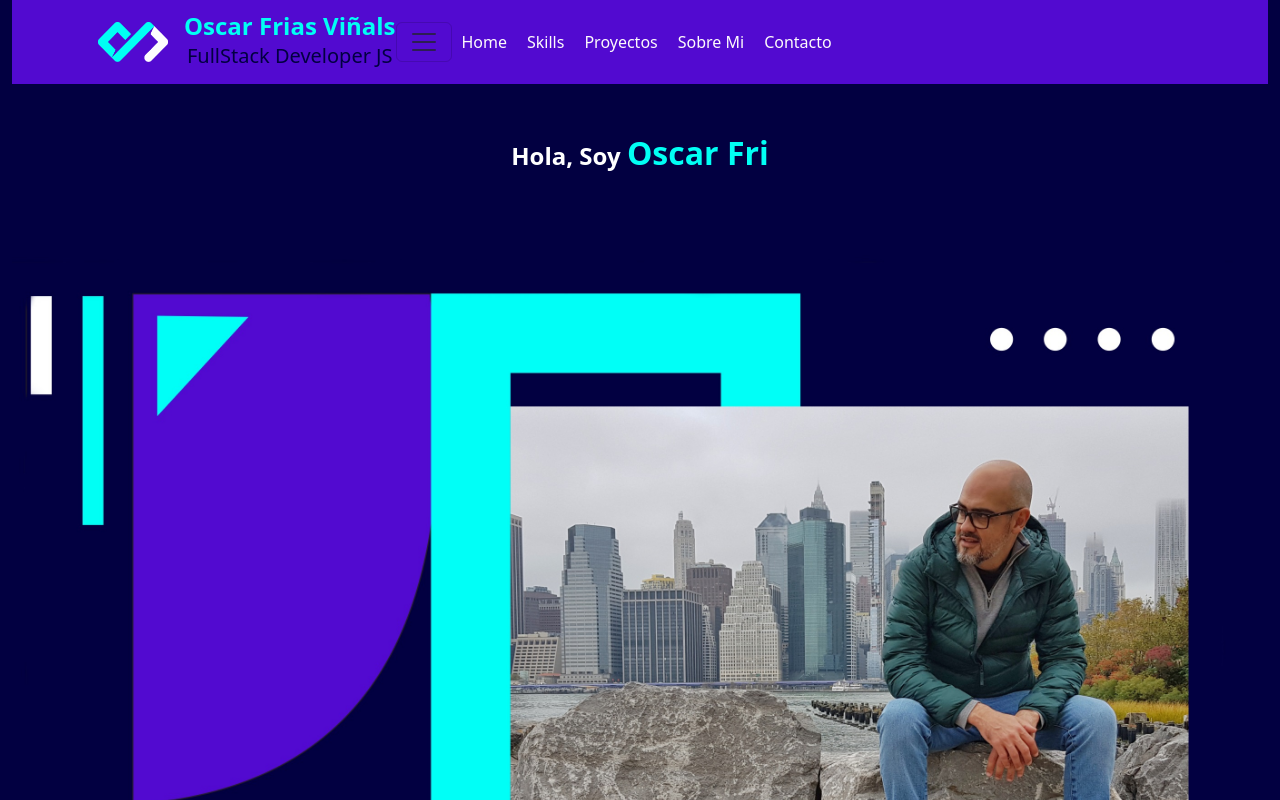
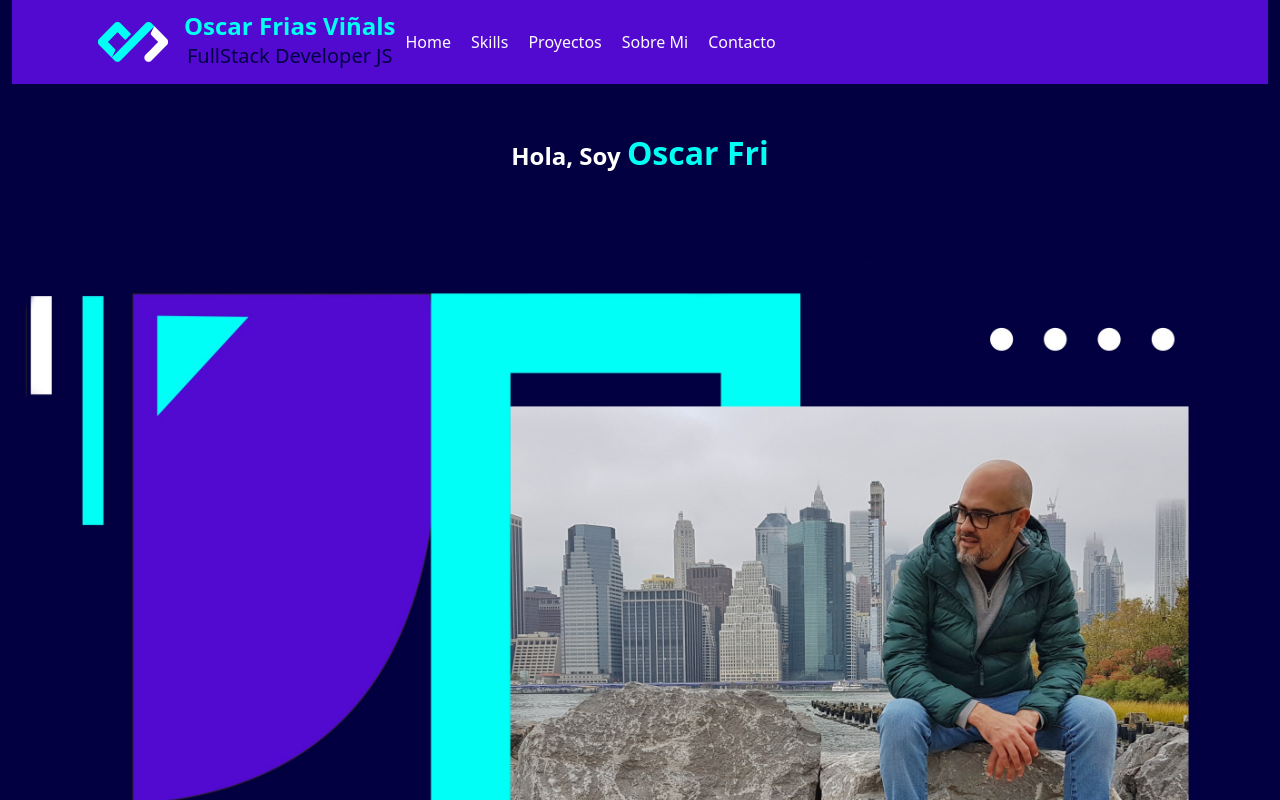
Before and after one commit to ofvinals/Portfolio, a React (Vite) app: page / in a window 1280 px wide. Shown: the top 800 px of the page. Built offline with nearby package versions, Linux system fonts and the light colour scheme; some icons are missing.

Commit message:
corrigo animacion

```diff
--- a/src/components/Header.jsx
+++ b/src/components/Header.jsx
@@ -24,7 +24,7 @@ export const Header = ({ onMenuClick }) => {
 						</h1>
 						<h2 className='offcanvas-subtitle'>FullStack Developer JS</h2>
 					</div>
-					<Navbar.Toggle className='navbarcol' aria-controls='responsive-navbar-nav' />
+					<Navbar.Toggle aria-controls='responsive-navbar-nav' />
 					<Navbar.Collapse  id='responsive-navbar-nav'>
 						<Nav className='me-auto barranav'>
 						<button
--- a/src/components/Proyectos.jsx
+++ b/src/components/Proyectos.jsx
@@ -4,10 +4,8 @@ import '../css/Proyectos.css';
 
 export const Proyectos = () => {
 	useEffect(() => {
-		function animateOnScrollBottom() {
-			const elements = document.querySelectorAll(
-				'.animate-on-scroll-bottom'
-			);
+	function animateOnScroll() {
+		const elements = document.querySelectorAll('.animate-on-scroll');
 
 		function isInViewport(element) {
 			const rect = element.getBoundingClientRect();
@@ -24,17 +22,20 @@ export const Proyectos = () => {
 		elements.forEach((element) => {
 			if (isInViewport(element)) {
 				// Si el elemento está en el viewport, agrega la clase de animación correspondiente
-					if (element.classList.contains('animate-from-bottom')) {
-						element.classList.add('slide-in-from-bottom');
+				if (element.classList.contains('animate-from-left')) {
+					element.classList.add('animated-slide-from-left');
+				} else if (element.classList.contains('animate-from-right')) {
+					element.classList.add('animated-slide-from-right');
 				}
 			} else {
 				// Si el elemento no está en el viewport, elimina la clase de animación
-					element.classList.remove('slide-in-from-bottom');
+				element.classList.remove('animated-slide-from-left');
+				element.classList.remove('animated-slide-from-right');
 			}
 		});
 	}
-		window.addEventListener('scroll', animateOnScrollBottom);
-		animateOnScrollBottom();
+	window.addEventListener('scroll', animateOnScroll);
+	animateOnScroll();
 }, []);
 
 	return (
@@ -47,7 +48,7 @@ export const Proyectos = () => {
 				Estos son algunos de los proyectos que he realizado.
 			</p>
 			<div className='d-flex flex-row flex-wrap justify-content-around align-items-center'>
-				<div className='containerproy ms-2 mt-5 animate-on-scroll animate-from-bottom'>
+				<div className='containerproy ms-2 mt-5 animate-on-scroll animate-from-right'>
 					<h4 className='titulocard pt-3'>Rolling Movies</h4>
 					<div className='cardproy'>
 						<div className='d-flex justify-content-center align-items-center'>
@@ -90,7 +91,7 @@ export const Proyectos = () => {
 			</div>
 
 			<div className='d-flex flex-row flex-wrap justify-content-around align-items-center'>
-				<div className='containerproy ms-2 mt-5 animate-on-scroll animate-from-bottom'>
+				<div className='containerproy ms-2 mt-5 animate-on-scroll animate-from-right'>
 					<h4 className='titulocard pt-3'>Estudio Juridico Posse</h4>
 					<div className='cardproy'>
 						<div className='d-flex justify-content-center align-items-center '>
@@ -136,7 +137,7 @@ export const Proyectos = () => {
 			</div>
 
 			<div className='d-flex flex-row flex-wrap justify-content-around align-items-center'>
-				<div className='containerproy ms-2 mt-5 animate-on-scroll animate-from-bottom'>
+				<div className='containerproy ms-2 mt-5 animate-on-scroll animate-from-right'>
 					<h4 className='titulocard pt-3'>Power Fitness GYM</h4>
 					<div className='cardproy'>
 						<div className='d-flex justify-content-center align-items-center '>
@@ -182,7 +183,7 @@ export const Proyectos = () => {
 			</div>
 
 			<div className='d-flex flex-row flex-wrap justify-content-around align-items-center'>
-				<div className='containerproy ms-2 mt-5 animate-on-scroll animate-from-bottom'>
+				<div className='containerproy ms-2 mt-5 animate-on-scroll animate-from-right'>
 					<h4 className='titulocard pt-3'>Portfolio</h4>
 					<div className='cardproy'>
 						<div className='d-flex justify-content-center align-items-center '>
@@ -216,7 +217,7 @@ export const Proyectos = () => {
 				</div>
 			</div>
 
-			<div className='mt-5 d-flex justify-content-center animate-on-scroll-bottom'>
+			<div className='mt-5 d-flex justify-content-center animate-on-scroll animate-from-right'>
 				<Card
 					style={{ width: '15rem' }}
 					className=' cardproxi animate-on-scroll animate-from-bottom'>
--- a/src/css/Header.css
+++ b/src/css/Header.css
@@ -1,14 +1,11 @@
 .backgroundheader {
 	background-color: #520ad0;
-	display: flex!important;
-	justify-content: space-around!important;
 }
 .containernavbar {
-	display: flex!important;
+	display: flex;
 	flex-direction: column;
 	align-items: center;
-	justify-content: space-around !important;
-	width: 100% !important;
+	justify-content: space-around;
 }
 .offcanvas-title {
 	font-size: 24px;
@@ -38,11 +35,7 @@
 	justify-content: space-around;
 	align-items: center;
 }
-.navbarcol{
-	display: flex!important;
-	justify-content: space-around!important;
-	align-items: center!important;
-}
+
 .btnnav {
 	font-weight: 500;
 	font-size: 16px;
@@ -73,7 +66,6 @@
 	}
 }
 
-
 @media (min-width: 1400px) {
 	.btnnav {
 		width: 100% !important;
--- a/src/css/Proyectos.css
+++ b/src/css/Proyectos.css
@@ -101,11 +101,11 @@ max-width: 800px ;
 }
 @keyframes slideInFromBottom {
 	0% {
-		transform: translateY(100%);
+		transform: translateX(100%);
 		opacity: 0;
 	}
 	100% {
-		transform: translateY(0);
+		transform: translateX(0);
 		opacity: 1;
 	}
 }
--- a/src/css/Skills.css
+++ b/src/css/Skills.css
@@ -57,22 +57,22 @@
 }
 @keyframes slideFromLeft {
 	from {
-		transform: translateX(-100%);
+		transform: translateY(-100%);
 		opacity: 0;
 	}
 	to {
-		transform: translateX(0);
+		transform: translateY(0);
 		opacity: 1;
 	}
 }
 
 @keyframes slideFromRight {
 	from {
-		transform: translateX(100%);
+		transform: translateY(100%);
 		opacity: 0;
 	}
 	to {
-		transform: translateX(0);
+		transform: translateY(0);
 		opacity: 1;
 	}
 }
```
Lines whose indentation alone changed are shown as unchanged.
